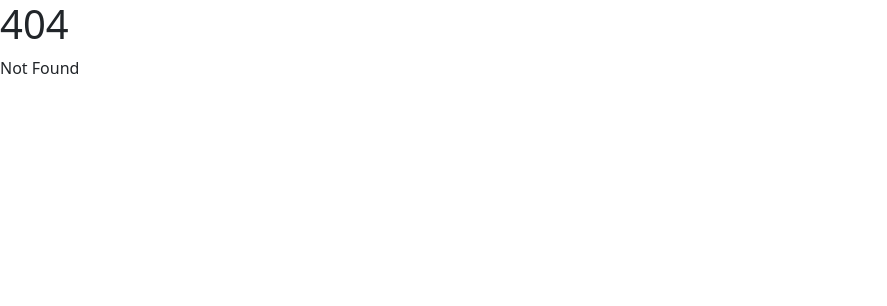
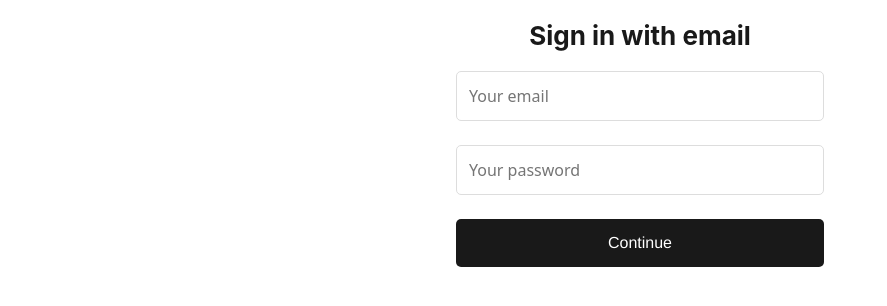
Before and after one commit to chistev/RxJourney, a SvelteKit app: page /signin in a window 1280 px wide. Before the commit this address had no page. Shown: the top 306 px of the page, without its empty margins (0-887 px from the left). Built offline with nearby package versions, Linux system fonts and the light colour scheme; no server answers.

Commit message:
AlmostThere logic written; Navbar extended to include dropdown and also conditional rendering based on login status and admin status; layout.js for loading logged in status data; page.svelte importing data from layout.js and passing it as prop to navbar; added signin page with fetch codes;

```diff
--- a/src/components/AlmostThere.svelte
+++ b/src/components/AlmostThere.svelte
@@ -1,18 +1,99 @@
 <script>
+  import { fetchCsrfToken } from '../utils';
+
   export let formData;
+
+  let fullName = formData.email.split('@')[0]; // Derive the full name from the email
+  let password = ''; // New state for password
+  let errorMessage = '';
+  let csrfToken = '';
+  let loading = false; // Add loading state
+
+  async function createAccount() {
+    console.log("Starting createAccount function");
+
+    if (fullName.length < 5) {
+      errorMessage = 'Full name must be at least 5 characters long.';
+      console.log(errorMessage);
+      return;
+    }
+
+    if (password.length < 8) {
+      errorMessage = 'Password must be at least 8 characters long.';
+      console.log(errorMessage);
+      return;
+    }
+
+    console.log("Full name and password are valid");
+
+    if (!csrfToken) {
+      console.log("Fetching CSRF token");
+      csrfToken = await fetchCsrfToken();
+      console.log("CSRF token received:", csrfToken);
+    }
+
+    loading = true; // Set loading to true when the request starts
+
+    try {
+      console.log("Sending request to create account with data:", {
+        email: formData.email,
+        fullName,
+        password, // Include password in the request
+        token: formData.token
+      });
+
+      const response = await fetch('http://localhost:8000/create-account', {
+        method: 'POST',
+        headers: {
+          'Content-Type': 'application/json',
+          'X-CSRFToken': csrfToken
+        },
+        body: JSON.stringify({ email: formData.email, fullName, password, token: formData.token }) // Send password in the request
+      });
+
+      console.log("Response received from server");
+
+      const data = await response.json();
+      console.log("Response data:", data);
+
+      if (data.success) {
+        console.log("Account creation successful, redirecting to homepage");
+        window.location.href = '/';
+      } else {
+        errorMessage = data.message;
+        console.log("Error message:", errorMessage);
+      }
+    } catch (error) {
+      console.error('Error:', error);
+      errorMessage = 'An error occurred. Please try again.';
+    } finally {
+      loading = false; // Set loading to false when the request completes
+    }
+  }
 </script>
 
 <h1>Almost there!</h1>
 <p>Finish creating your account so that you can upgrade to membership.</p>
 <div class="input-container">
   <label>Your full name</label>
-    <input type="text" value={formData} readonly />
+  <input type="text" bind:value={fullName} />
 </div>
+
+<div class="input-container">
+  <label>Your password</label>
+  <input type="password" bind:value={password} />
+</div>
+
 <div class="input-container">
   <label>Your email</label>
-    <input type="email" value={formData} readonly />
+  <input type="email" value={formData.email} readonly />
 </div>
-  <button>Create account</button>
+
+{#if loading}
+  <p class="loading">Creating account... Please wait.</p>
+{/if}
+<button on:click={createAccount} disabled={loading}>Create account</button>
+<p style="color: red;">{errorMessage}</p>
 
 <style>
   .input-container {
@@ -31,7 +112,7 @@
     font-weight: 500;
   }
 
-    input[type="email"], input[type="text"] {
+  input[type="email"], input[type="text"], input[type="password"] {
     width: 300px;
     max-width: 100%;
     padding: 10px;
@@ -53,4 +134,10 @@
   button:hover {
     background-color: #276f2a;
   }
+
+  .loading {
+    color: #555;
+    font-size: 16px;
+    margin-top: 10px;
+  }
 </style>
--- /dev/null
+++ b/src/routes/+layout.js
@@ -0,0 +1,29 @@
+export async function load({ fetch }) {
+    try {
+        console.log('Fetching admin status from API...');
+
+        const response = await fetch('http://localhost:8000/check-admin-status/', {
+            method: 'GET',
+            headers: {
+                'Content-Type': 'application/json',
+            },
+            credentials: 'include',
+        });
+
+        console.log('Response Status:', response.status); // Log the response status
+        const data = await response.json();
+
+        console.log('Fetched Data:', data); // Log the fetched data
+
+        return {
+            isAdmin: data.is_admin,
+            isAuthenticated: data.is_authenticated,
+        };
+    } catch (error) {
+        console.error('Error fetching admin status:', error);
+        return {
+            isAdmin: false,
+            isAuthenticated: false,
+        };
+    }
+}
--- a/src/routes/confirm-email/+page.js
+++ b/src/routes/confirm-email/+page.js
@@ -9,7 +9,7 @@ export async function load({ url }) {
 
     if (res.ok) {
         const data = await res.json();
-        return { valid: data.valid, formData: data.data };
+        return { valid: data.valid, formData: { ...data.data, token } };
     } else {
         return { valid: false };
     }
--- /dev/null
+++ b/src/routes/signin/+page.svelte
@@ -0,0 +1,141 @@
+<script>
+  import { validateEmail, fetchCsrfToken } from '../../utils';
+
+  let email = '';
+  let password = '';
+  let emailError = '';
+  let generalError = '';
+  let loading = false;
+
+  const handleEmailInput = (event) => {
+    email = event.target.value;
+    emailError = validateEmail(email);
+  };
+
+  const handlePasswordInput = (event) => {
+    password = event.target.value;
+  };
+
+  const handleSubmit = async () => {
+    emailError = validateEmail(email);
+    console.log(`Email validation error on submit: ${emailError}`);
+    if (!emailError) {
+      loading = true;
+      generalError = '';
+      try {
+        const csrfToken = await fetchCsrfToken();
+
+        const response = await fetch('http://localhost:8000/login/', {
+          method: 'POST',
+          headers: {
+            'Content-Type': 'application/json',
+            'X-CSRFToken': csrfToken,
+          },
+          credentials: 'include',
+          body: JSON.stringify({ email, password }),
+        });
+
+        const data = await response.json();
+
+        if (response.ok) {
+          window.location.href = '/';
+        } else {
+          generalError = data.error || 'Invalid email or password. Please try again.';
+        }
+      } catch (error) {
+        console.error('Error during submission:', error);
+        generalError = 'An unexpected error occurred. Please try again later.';
+      } finally {
+        loading = false;
+      }
+    } else {
+      console.log('Email validation error, form not submitted.');
+    }
+  };
+</script>
+
+<style>
+  .container {
+    max-width: 400px;
+    text-align: center;
+    display: flex;
+    flex-direction: column;
+    align-items: center;
+    justify-content: center;
+    padding: 1rem;
+    box-sizing: border-box;
+  }
+
+  .signin-title {
+    font-family: "medium-content-sans-serif-font", -apple-system, BlinkMacSystemFont, "Segoe UI", Roboto, Oxygen, Ubuntu, Cantarell, "Open Sans", "Helvetica Neue", sans-serif;
+    font-weight: bolder;
+    font-size: 26px;
+    color: #191919;
+    margin-bottom: 1rem;
+  }
+
+  .email-input,
+  .password-input {
+    width: 100%;
+    padding: 0.75rem;
+    margin-bottom: 1.5rem;
+    border: 1px solid #ddd;
+    border-radius: 5px;
+    font-size: 16px;
+  }
+
+  .signin-button {
+    width: 100%;
+    padding: 0.75rem;
+    background-color: #191919;
+    color: white;
+    border: none;
+    border-radius: 5px;
+    font-family: 'Helvetica Neue', Helvetica, Arial, sans-serif;
+    font-weight: 400;
+    font-size: 16px;
+    cursor: pointer;
+  }
+
+  .signin-button:hover {
+    background-color: darkgray;
+  }
+
+  .error-message {
+    color: red;
+    font-size: 14px;
+    margin-bottom: 1rem;
+  }
+
+  .loading {
+    margin-top: 1rem;
+  }
+</style>
+
+<div class="container">
+  <div class="signin-title">Sign in with email</div>
+  <input
+    type="email"
+    class="email-input"
+    placeholder="Your email"
+    on:input={handleEmailInput}
+  />
+  {#if emailError}
+    <div class="error-message">{emailError}</div>
+  {/if}
+  <input
+    type="password"
+    class="password-input"
+    placeholder="Your password"
+    on:input={handlePasswordInput}
+  />
+  <button class="signin-button" on:click={handleSubmit} disabled={loading}>
+    Continue
+  </button>
+  {#if generalError}
+    <div class="error-message">{generalError}</div>
+  {/if}
+  {#if loading}
+    <div class="loading">Loading...</div>
+  {/if}
+</div>
```
Also changed, not shown: src/components/Navbar.svelte (+108 -14 lines), src/routes/+page.svelte (+10 -5 lines), src/routes/confirm-email/+page.svelte (+4 -3 lines), 1 other file (tests, documents, lock files or other folders). Lines whose indentation alone changed are shown as unchanged.
